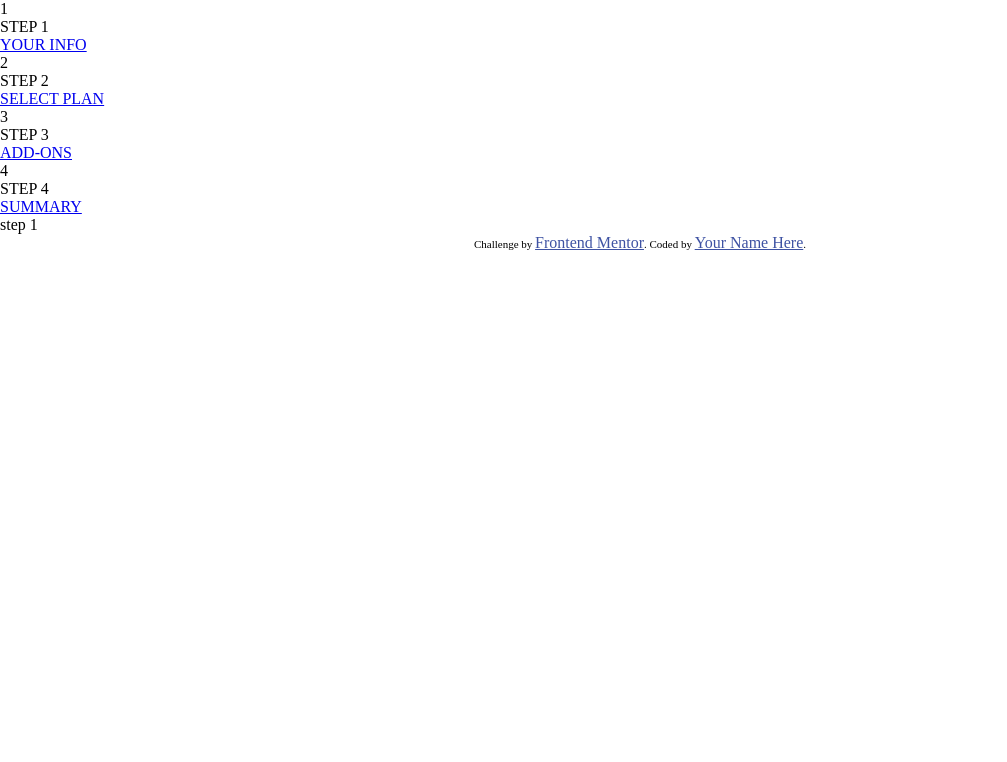
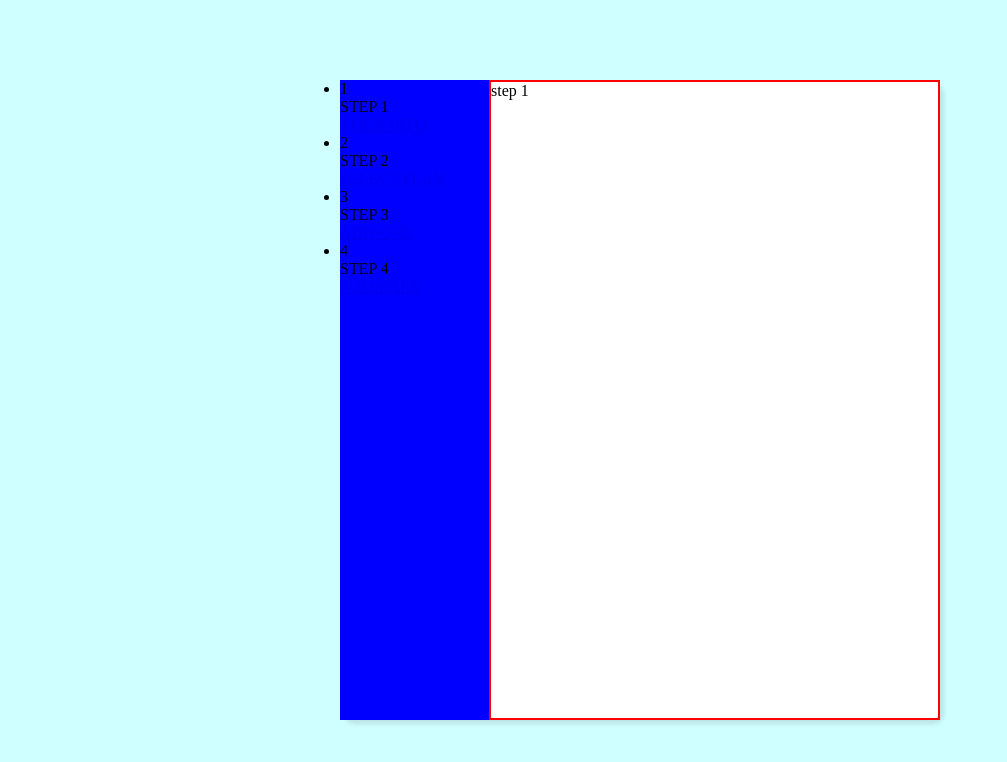
Before and after one commit to HugoEmanuelLC/multi-step-form-main, a website: page index.html in a window 1280 px wide. Shown: the whole page, without its empty margins (0-1007 px from the left). Drawn offline with Linux system fonts and the light colour scheme.

Commit message:
creation de la sidebar

```diff
--- a/assets/styles/sass/_global.scss
+++ b/assets/styles/sass/_global.scss
@@ -12,5 +12,21 @@
 
 body{
     height: 100vh;
+    background-color: rgb(207, 255, 255);
+    display: flex;
+    justify-content: center;
+    align-items: center;
+}
 
+main{
+    background-color: white;
+    height: 80vh;
+    min-width: 600px;
+    box-shadow: 4px 4px 4px rgb(121, 121, 121, 0.2) ;
+    border-radius: 10px;
+    display: flex;
 }
+section{
+    border: 2px solid red;
+    flex: 3;
+}
--- a/assets/styles/sass/_sidebar.scss
+++ b/assets/styles/sass/_sidebar.scss
@@ -1,3 +1,4 @@
 nav{
-
+    background-color: blue;
+    flex: 1;
 }
--- a/index.html
+++ b/index.html
@@ -10,25 +10,15 @@
   <script type="text/javascript" src="./src/jquery/jquery.min.js"></script>
 
   <link rel="icon" type="image/png" sizes="32x32" href="./assets/images/favicon-32x32.png">
-  <link rel="stylesheet" href="style.css">
-
+  <!-- Feel free to remove these styles or customise in your own stylesheet 👍 -->
+  <link rel="stylesheet" href="./assets/styles/css/style.css">
   <title>Frontend Mentor | Multi-step form</title>
-
-  <!-- Feel free to remove these styles or customise in your own stylesheet 👍 -->
-  <style>
-    .attribution {
-      font-size: 11px;
-      text-align: center;
-    }
-
-    .attribution a {
-      color: hsl(228, 45%, 44%);
-    }
-  </style>
 </head>
 
 <body>
 
+
+  <main>
     <!-- Sidebar start -->
     <nav>
       <ul>
@@ -67,16 +57,13 @@
 
 
     <!-- ADD COMPONENTS -->
-  <main></main>
-
+    <section></section>
     <!-- Step 5 start -->
 
     <!-- Step 5 end -->
+  </main>
 
-  <div class="attribution">
-    Challenge by <a href="https://www.frontendmentor.io?ref=challenge" target="_blank">Frontend Mentor</a>.
-    Coded by <a href="#">Your Name Here</a>.
-  </div>
+
 
   <script type="text/javascript" src="./routesComponents/AddComponents.js"></script>
 </body>
--- a/routesComponents/AddComponents.js
+++ b/routesComponents/AddComponents.js
@@ -1,5 +1,5 @@
 
-let AddComponents = $("main");
+let AddComponents = $("section");
 
 title = "C-Link ";
 
```
Also changed, not shown: assets/styles/css/style.css, 1 other file. Lines whose indentation alone changed are shown as unchanged.
